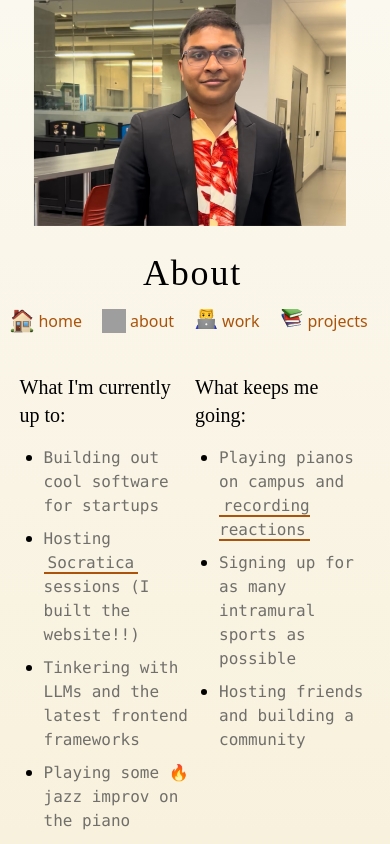
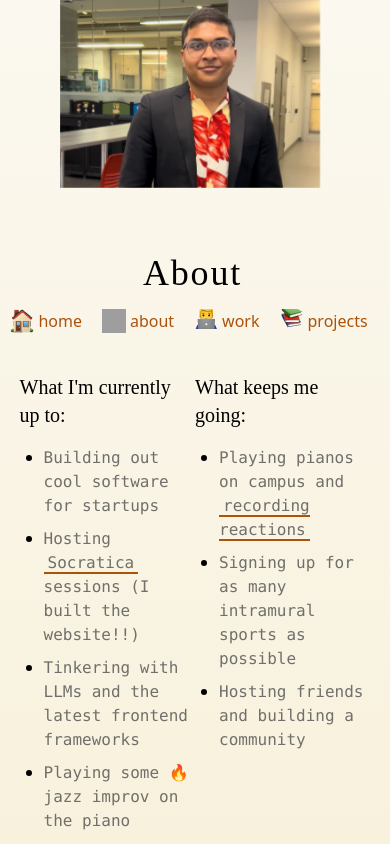
Before and after one commit to sohambasu963/personal-website, a SvelteKit app: page /about in a window 390 px wide. Shown: the top 844 px of the page. Built offline with nearby package versions, Linux system fonts and the light colour scheme; no server answers; grey boxes are pictures that could not be loaded.

Commit message:
Update image width in about page

```diff
--- a/src/routes/about/+page.svelte
+++ b/src/routes/about/+page.svelte
@@ -54,7 +54,7 @@
 <img
   src={Soham}
   alt="Soham"
-  class="absolute top-0 m-4 mt-0 md:m-8 md:w-1/4 w-4/5 transform -translate-x-1/2 fade-in left-44.5 md:left-48"
+  class="absolute top-0 m-4 mt-0 md:m-8 md:w-1/4 w-2/3 transform -translate-x-1/2 fade-in left-44.5 md:left-48"
 />
 
 <div
```
